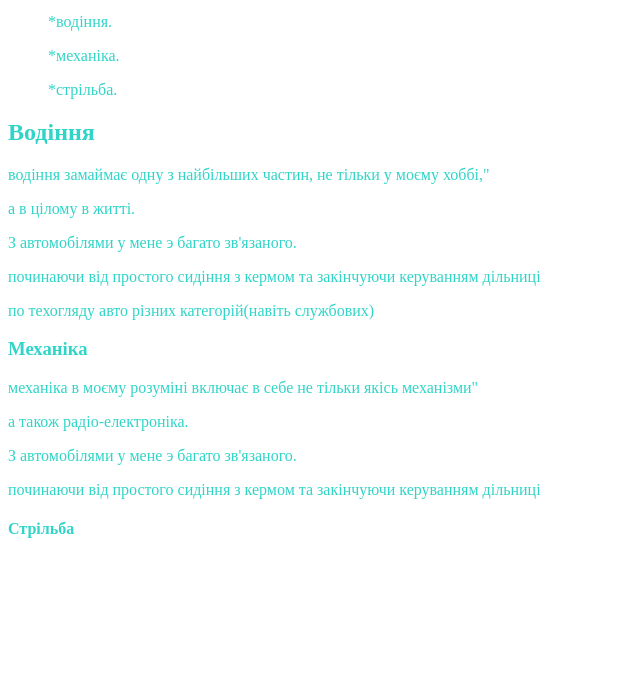
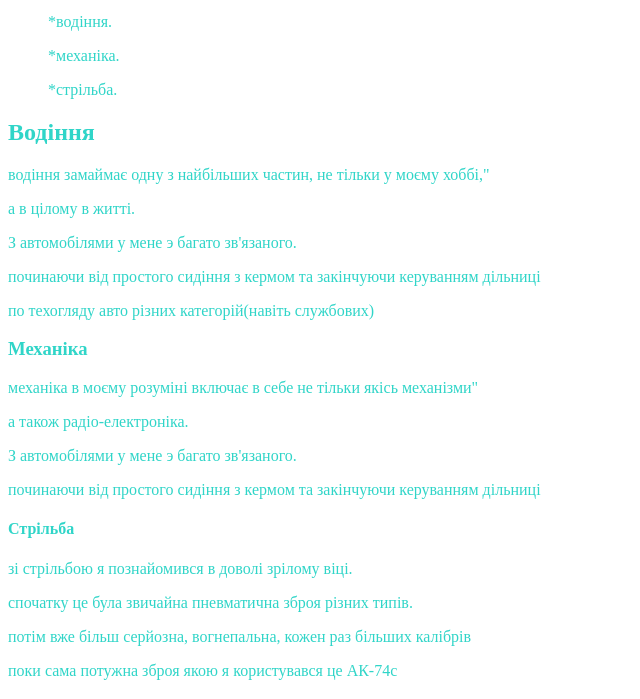
Before and after one commit to C21-24/myhobby, a plain HTML site: page index.html in a window 1280 px wide. Shown: the part 101-800 px from the top of the page, without its empty margins (0-640 px from the left). Drawn offline with Linux system fonts and the light colour scheme.

Commit message:
Update index.html

```diff
--- a/index.html
+++ b/index.html
@@ -26,9 +26,9 @@
      <p>починаючи від простого сидіння з кермом та закінчуючи керуванням дільниці </p>
 
      <h4> Стрільба</h4>
-     <p></p>
-     <p></p>
-     <p></p>
-     <p></p>
+     <p>зі стрільбою я познайомився в доволі зрілому віці.</p>
+     <p>спочатку це була звичайна пневматична зброя різних типів.</p>
+     <p>потім вже більш серйозна, вогнепальна, кожен раз більших калібрів</p>
+     <p>поки сама потужна зброя якою я користувався це АК-74с</p>
 </body>
 </html>
```
